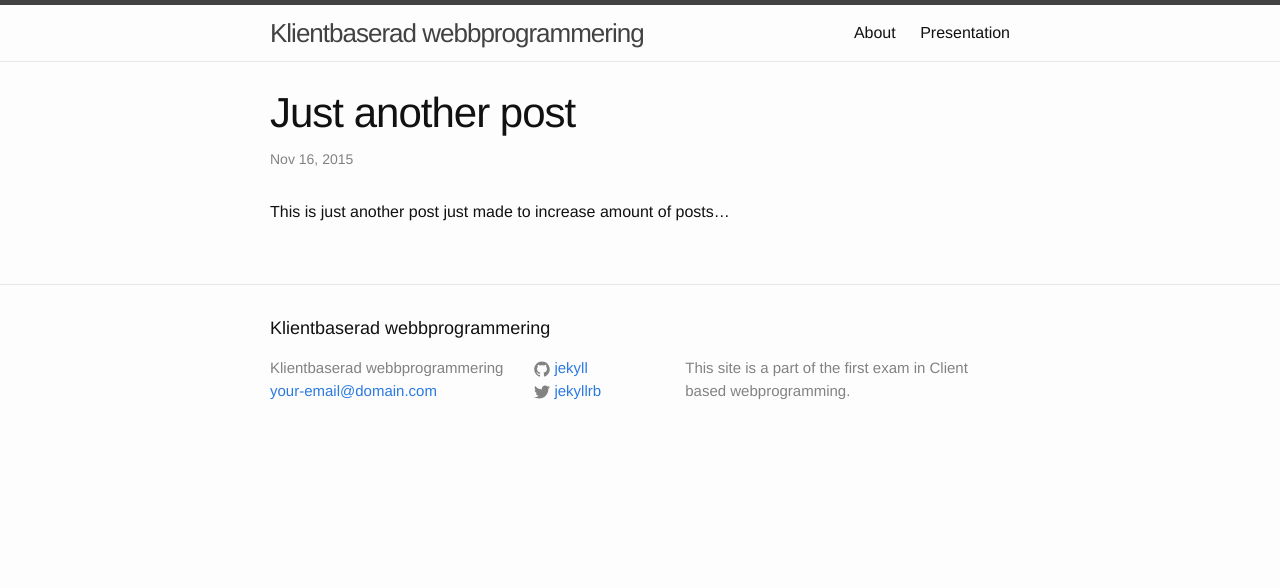
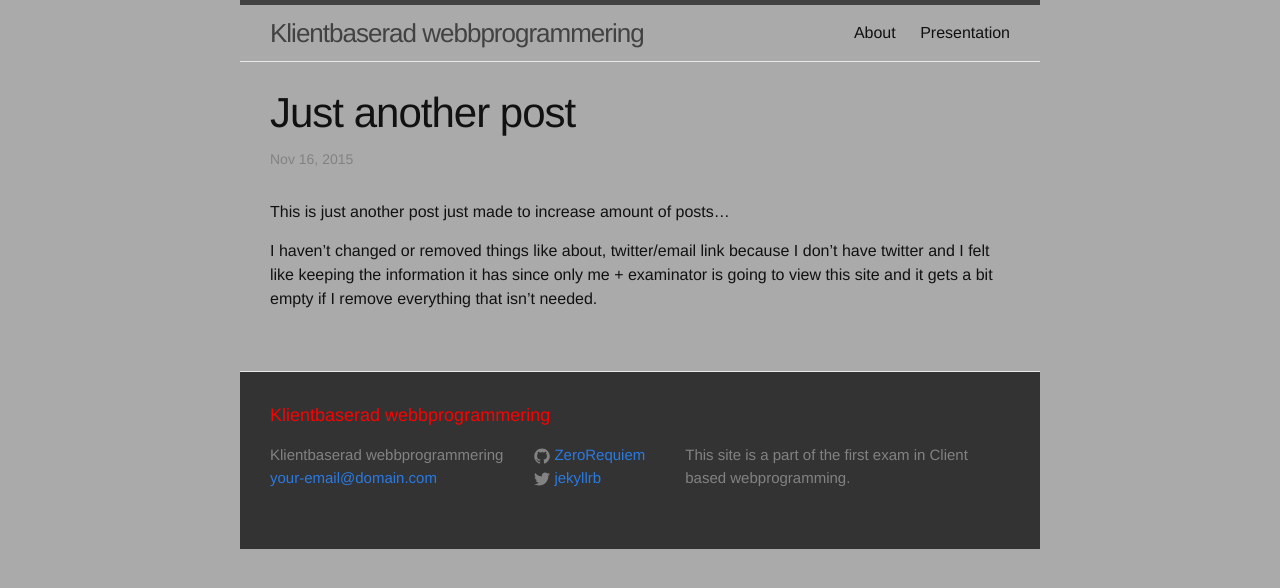
Before and after one commit to ZeroRequiem/ZeroRequiem.github.io, a Jekyll site: the page built from _posts/2015-11-16-another-post.markdown, in a window 1280 px wide. Shown: the top 588 px of the page. Built offline with Jekyll 4.4.1, drawn with Linux system fonts in a browser that asks for light colours; comment, search, counter and statistics services are not loaded.

Commit message:
Made some small changes to the layout of the site

```diff
--- a/_config.yml
+++ b/_config.yml
@@ -6,7 +6,7 @@ description: > # this means to ignore newlines until "baseurl:"
 baseurl: "" # the subpath of your site, e.g. /blog/
 url: "http://zerorequiem.github.io" # the base hostname & protocol for your site
 twitter_username: jekyllrb
-github_username:  jekyll
+github_username:  ZeroRequiem
 paginate: 2
 
 # Build settings
--- a/_posts/2015-11-16-another-post.markdown
+++ b/_posts/2015-11-16-another-post.markdown
@@ -6,3 +6,6 @@ categories: misc
 ---
 
 This is just another post just made to increase amount of posts...
+
+I haven't changed or removed things like about, twitter/email link because I don't have twitter and I felt like keeping the
+information it has since only me + examinator is going to view this site and it gets a bit empty if I remove everything  that isn't needed.
--- a/_sass/_base.scss
+++ b/_sass/_base.scss
@@ -21,6 +21,8 @@ body {
     color: $text-color;
     background-color: $background-color;
     -webkit-text-size-adjust: 100%;
+    max-width: 800px;
+    margin: 0 auto;
 }
 
 
--- a/_sass/_layout.scss
+++ b/_sass/_layout.scss
@@ -94,11 +94,13 @@
 .site-footer {
     border-top: 1px solid $grey-color-light;
     padding: $spacing-unit 0;
+    background-color: #333333;
 }
 
 .footer-heading {
     font-size: 18px;
     margin-bottom: $spacing-unit / 2;
+    color: #FF0000;
 }
 
 .contact-list,
--- a/css/main.scss
+++ b/css/main.scss
@@ -14,7 +14,7 @@ $base-line-height: 1.5;
 $spacing-unit:     30px;
 
 $text-color:       #111;
-$background-color: #fdfdfd;
+$background-color: #aaaaaa;
 $brand-color:      #2a7ae2;
 
 $grey-color:       #828282;
```
